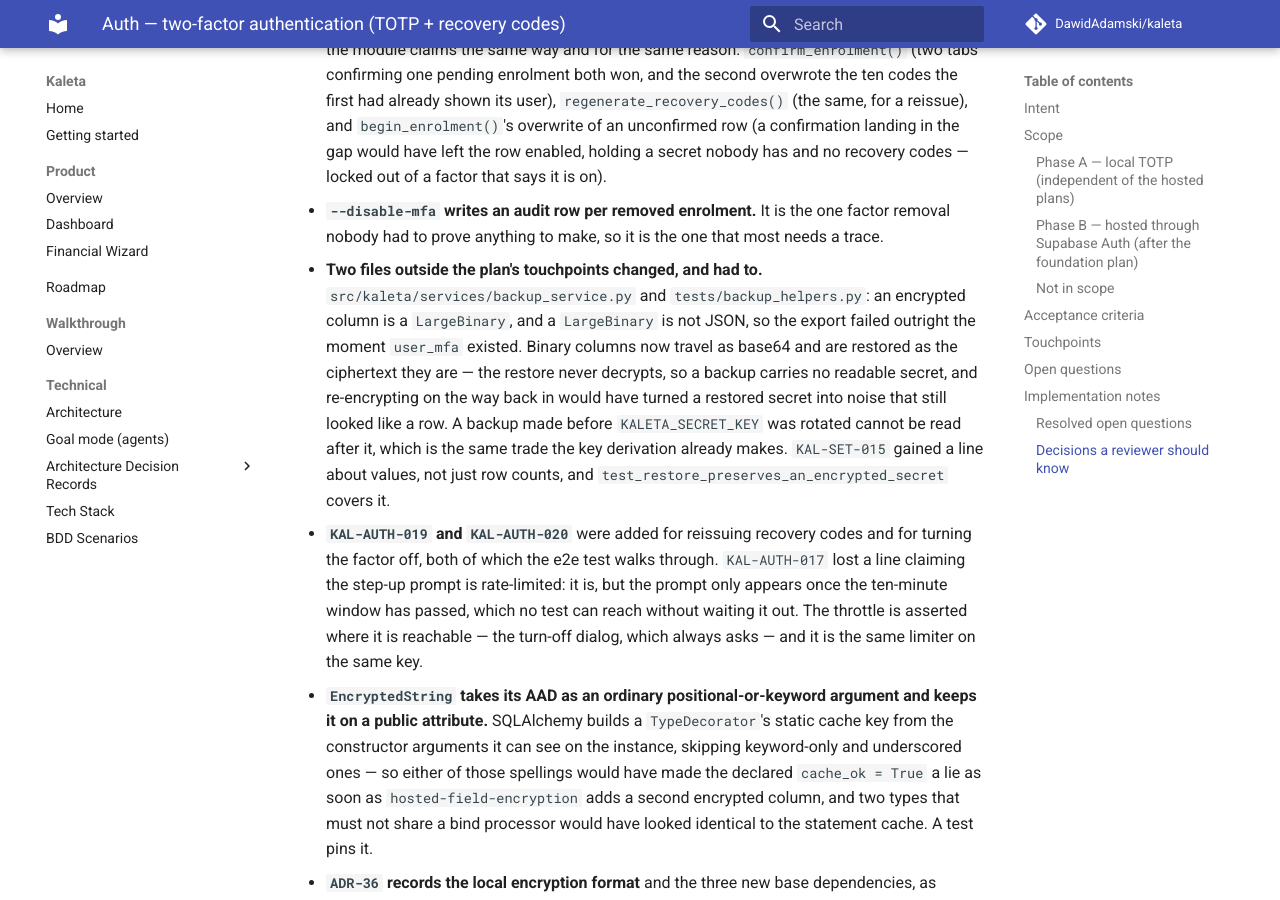
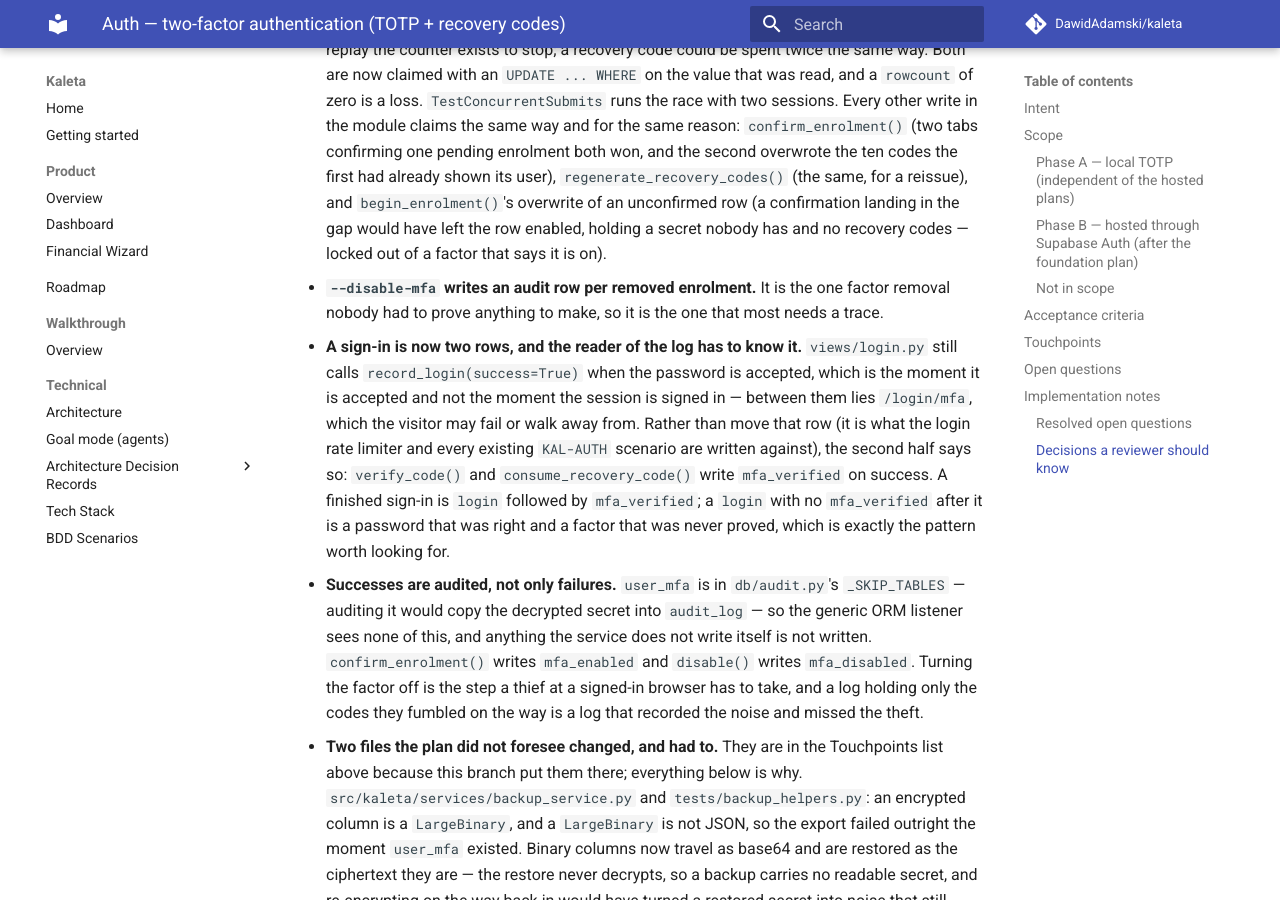
Before and after one commit to DawidAdamski/kaleta, an MkDocs documentation site: the page built from docs/plans/auth-two-factor.md, in a window 1280 px wide and 900 px high, scrolled down 5830 px. Built offline with MkDocs 1.6.1 and Material for MkDocs 9.7.7, drawn with Linux system fonts in a browser that asks for light colours; comment, search, counter and statistics services are not loaded; some of the changed text lies outside the part shown.

Commit message:
fix(auth): a factor turned off leaves a trace, and a sign-in has two halves
`user_mfa` is in the audit listener's skip list — serialising that row
would copy the decrypted secret into `audit_log` — so anything this
service does not write itself is not written at all. Until now that meant
only failures were recorded: enabling and disabling a factor, the step a
thief at a signed-in browser has to take, left nothing behind.

`confirm_enrolment()` and `disable()` now write `mfa_enabled` /
`mfa_disabled`, and `verify_code()` / `consume_recovery_code()` write
`mfa_verified`. The last of those closes a second gap: the password step
records its success before `/login/mfa` is answered, so a prompt that was
failed or walked away from used to read in the log as a finished sign-in.

Also, from the same review: ADR-36 now states that the format-byte
passthrough runs one way only and what that costs a future
`KALETA_ENCRYPTION=off` restore; the plan notes name `mfa_verified_at`
rather than a parameter that does not exist, and stop calling
`backup_service.py` untouched by Touchpoints that this branch extended;
and Phase B's acceptance criterion is moved rather than dropped — it now
lives in `docs/plans/auth-two-factor-hosted.md` (draft).

Co-Authored-By: Claude Opus 5 (1M context) <noreply@anthropic.com>

```diff
--- a/docs/plans/auth-two-factor.md
+++ b/docs/plans/auth-two-factor.md
@@ -68,8 +68,10 @@ and the local half ships first because it does not depend on that plan.
 > Building it would mean implementing another plan inside this branch, which
 > Working Agreement §1 and the one-issue-one-branch-one-PR rule both forbid.
 > Phase A ships on its own — the plan says so in its Intent — and Phase B
-> moves to a follow-up plan once the foundation lands. Its acceptance
-> criterion (`tests/unit/auth/test_supabase_mfa.py`) travels with it.
+> moves to [`auth-two-factor-hosted`](auth-two-factor-hosted.md), which
+> carries everything below and the acceptance criterion
+> (`tests/unit/auth/test_supabase_mfa.py`) with it, to be picked up once
+> the foundation lands.
 
 - `SupabaseAuthProvider` implements `mfa_enrol()` (`/auth/v1/factors`),
   `mfa_challenge_verify(factor_id, code)` (`/factors/{id}/verify`),
@@ -169,8 +171,12 @@ item is built, and every executable acceptance criterion passes.
   acceptance criteria and the `auth/providers/` files out of Touchpoints,
   and says under Phase B where they go. The reasoning is in that block
   quote, but removing a criterion is the owner's call, not the
-  implementer's. Either bless it on the PR or open the follow-up plan
-  before merging, so the criterion is moved rather than lost.
+  implementer's. So that the criterion is moved rather than lost, the
+  follow-up now exists as a file:
+  `docs/plans/auth-two-factor-hosted.md` (`status: draft`) carries
+  Phase B's scope and that same acceptance criterion. A draft plan is
+  not a commitment to schedule it — that, and whether the deferral was
+  the right call at all, is still the owner's to say on the PR.
 
 ### Resolved open questions
 
@@ -195,7 +201,7 @@ item is built, and every executable acceptance criterion passes.
    export is a download rather than a credential that outlives the
    session. Listing four protected actions in the security-tab copy when
    only one is protected would be a lie in the UI, so the copy names
-   none of them. The mechanism is reusable: `step_up_verified` is a
+   none of them. The mechanism is reusable: `mfa_verified_at` is a
    keyword on the service method, so a fourth caller is one argument.
 
 3. **Supabase `aal2` enforcement** — Phase B, deferred with it.
@@ -285,7 +291,31 @@ item is built, and every executable acceptance criterion passes.
   the one factor removal nobody had to prove anything to make, so it is
   the one that most needs a trace.
 
-- **Two files outside the plan's touchpoints changed, and had to.**
+- **A sign-in is now two rows, and the reader of the log has to know it.**
+  `views/login.py` still calls `record_login(success=True)` when the
+  password is accepted, which is the moment it is accepted and not the
+  moment the session is signed in — between them lies `/login/mfa`, which
+  the visitor may fail or walk away from. Rather than move that row (it
+  is what the login rate limiter and every existing `KAL-AUTH` scenario
+  are written against), the second half says so: `verify_code()` and
+  `consume_recovery_code()` write `mfa_verified` on success. A finished
+  sign-in is `login` followed by `mfa_verified`; a `login` with no
+  `mfa_verified` after it is a password that was right and a factor that
+  was never proved, which is exactly the pattern worth looking for.
+
+- **Successes are audited, not only failures.** `user_mfa` is in
+  `db/audit.py`'s `_SKIP_TABLES` — auditing it would copy the decrypted
+  secret into `audit_log` — so the generic ORM listener sees none of
+  this, and anything the service does not write itself is not written.
+  `confirm_enrolment()` writes `mfa_enabled` and `disable()` writes
+  `mfa_disabled`. Turning the factor off is the step a thief at a
+  signed-in browser has to take, and a log holding only the codes they
+  fumbled on the way is a log that recorded the noise and missed the
+  theft.
+
+- **Two files the plan did not foresee changed, and had to.** They are in
+  the Touchpoints list above because this branch put them there;
+  everything below is why.
   `src/kaleta/services/backup_service.py` and `tests/backup_helpers.py`:
   an encrypted column is a `LargeBinary`, and a `LargeBinary` is not
   JSON, so the export failed outright the moment `user_mfa` existed.
```
Also changed, not shown: docs/adr/036-local-column-encryption-and-totp-as-base-dependencies.md (+11 -0 lines), docs/plans/auth-two-factor-hosted.md (added, +95 -0 lines), 2 other files.
